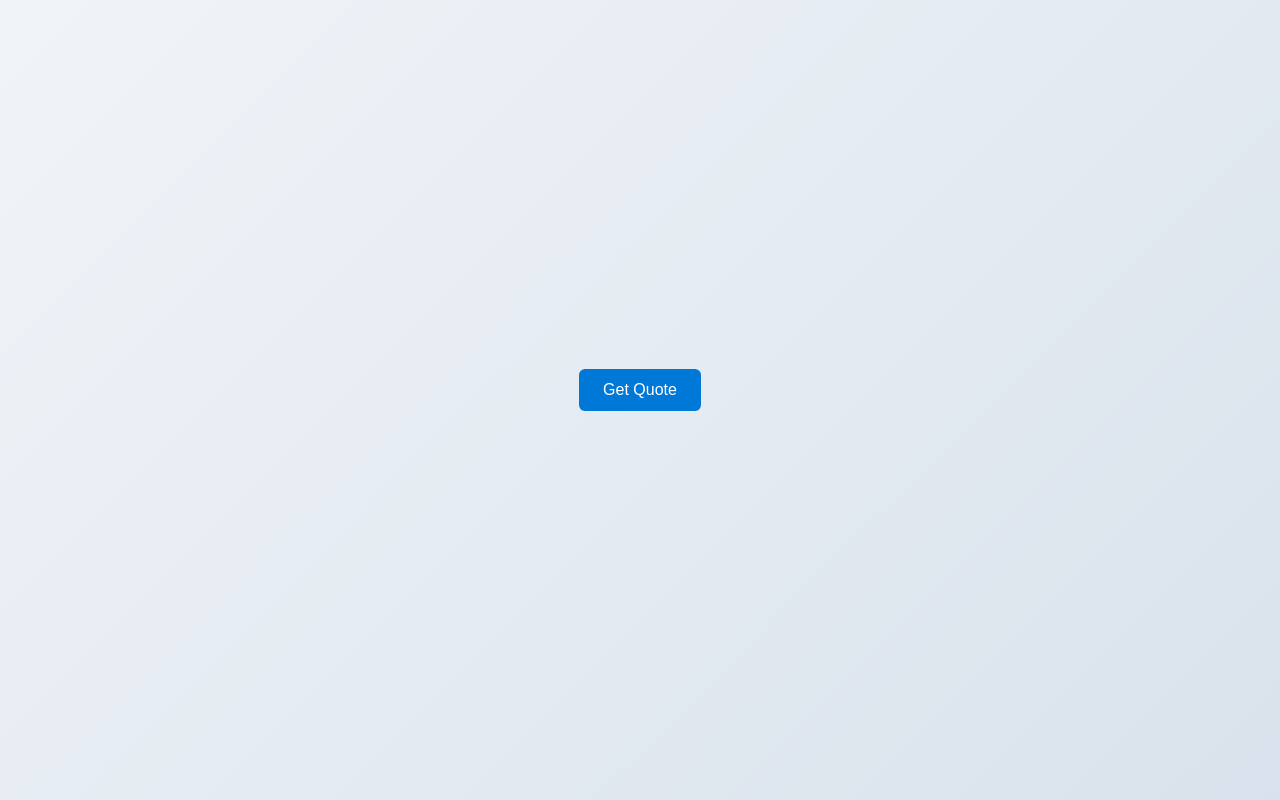
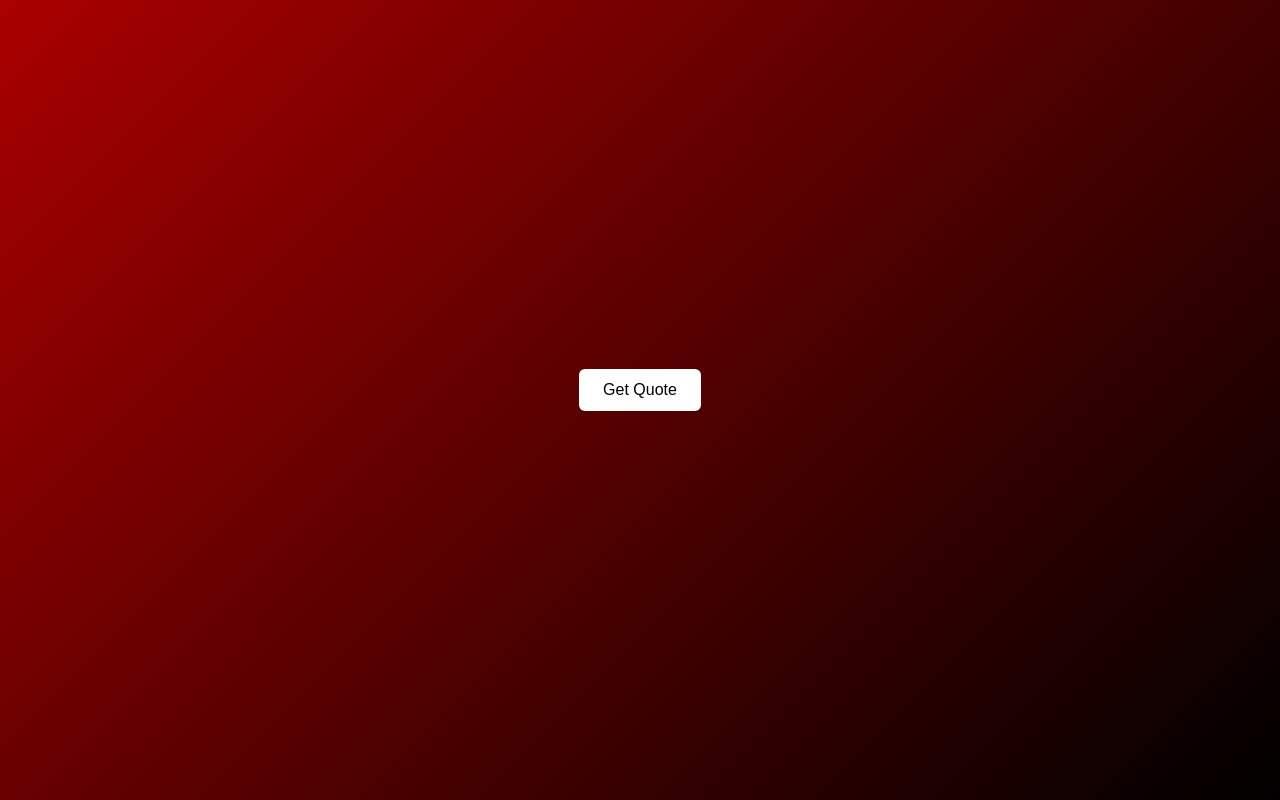
Before and after one commit to Greenie2028/CS191, a plain HTML site: page index.html in a window 1280 px wide. Drawn offline with Linux system fonts and the light colour scheme.

Commit message:
Modify styles in index.html for new theme
Updated the background color, button styles, and quote text color.

```diff
--- a/index.html
+++ b/index.html
@@ -6,7 +6,7 @@
   <meta name="viewport" content="width=device-width, initial-scale=1.0">
   <title>Quote Fetcher</title>
   <style>
-    html, body {
+html, body {
   margin: 0;
   padding: 0;
   height: 100%;
@@ -16,7 +16,7 @@ body {
   display: flex;
   justify-content: center;
   align-items: center;
-  background: linear-gradient(135deg, #f0f4f8, #d9e2ec);
+  background: linear-gradient(135deg, #aa0000, #000000);
   font-family: Arial, Helvetica, sans-serif;
 }
 
@@ -32,21 +32,21 @@ body {
       font-size: 1rem;
       border: none;
       border-radius: 6px;
-      background-color: #0078d7;
-      color: white;
+      background-color: #fff;
+      color: 000000;
       cursor: pointer;
       transition: background-color 0.3s ease;
     }
 
     button:hover {
-      background-color: #005a9e;
+      background-color: #bbb;
     }
 
     #quote {
       margin-top: 20px;
       font-size: 1.2rem;
       line-height: 1.5;
-      color: #333;
+      color: #ffffff;
       word-wrap: break-word;
     }
   </style>
```
